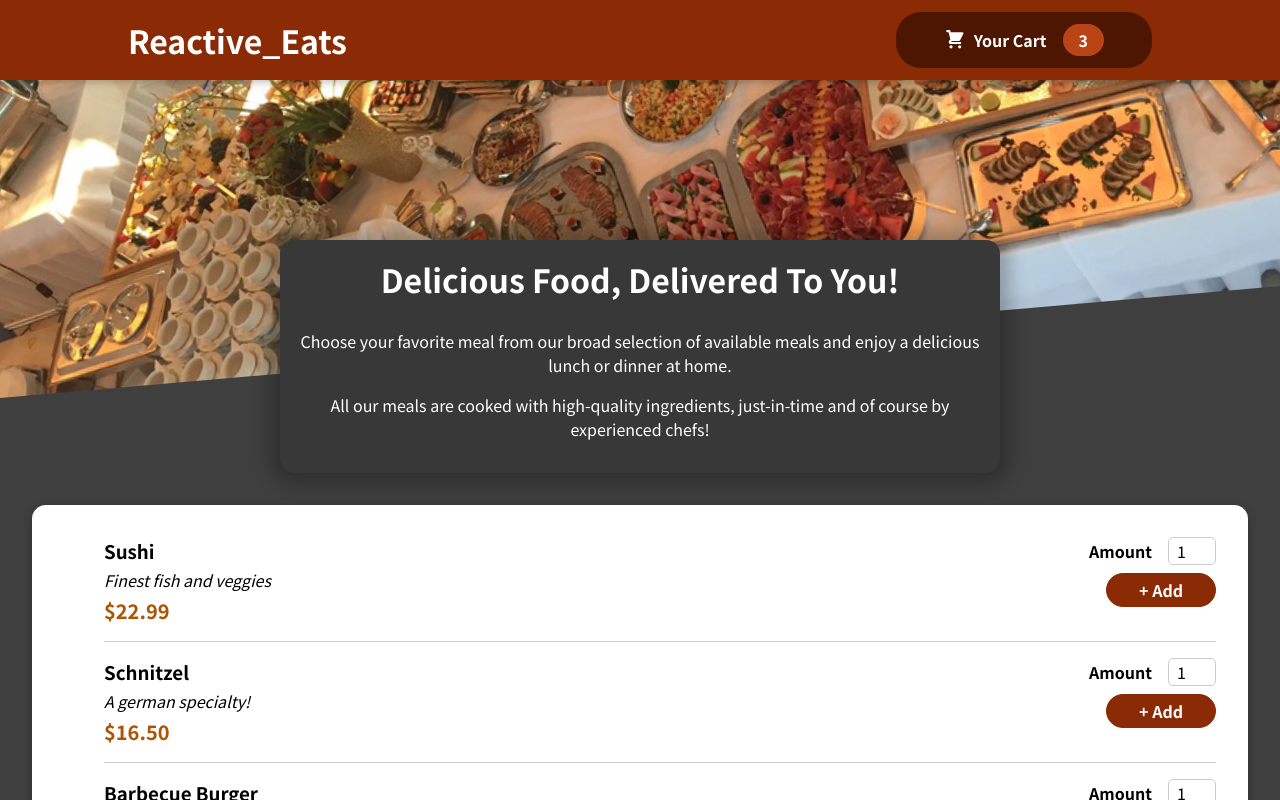
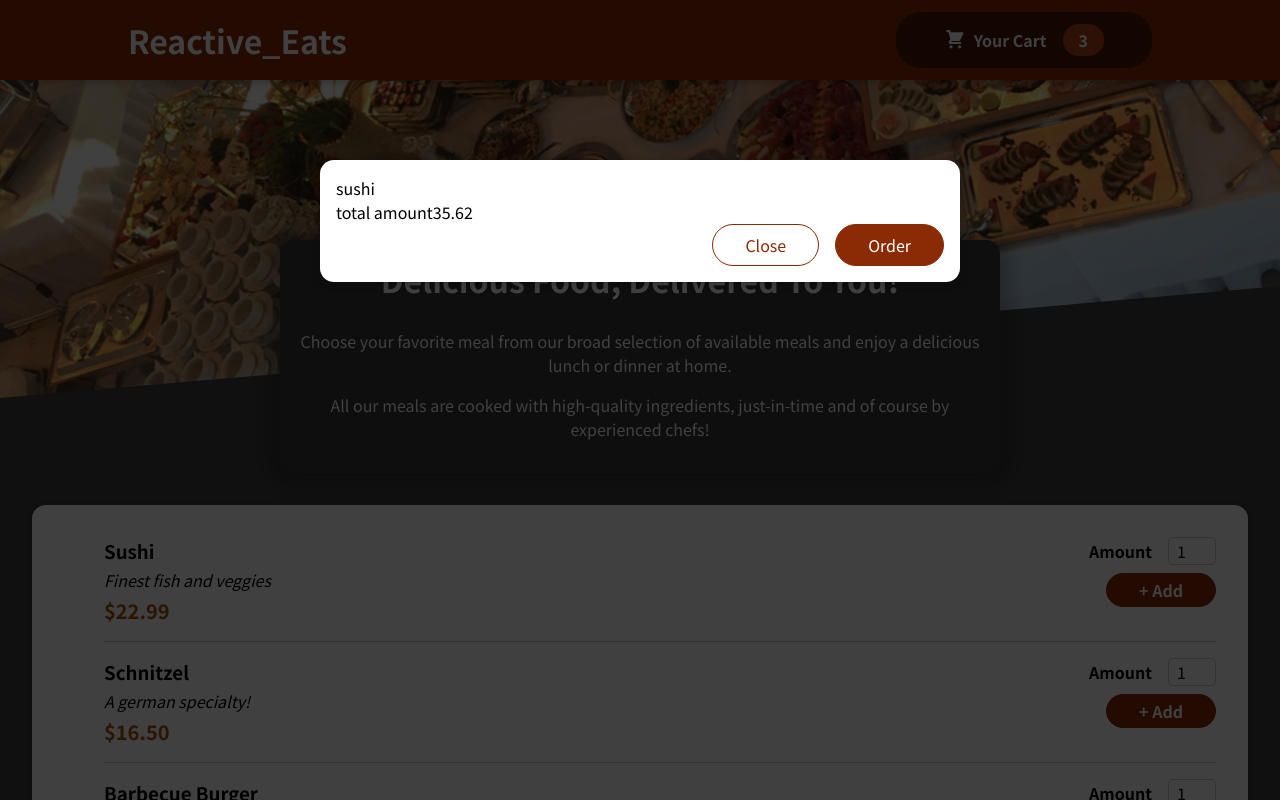
Before and after one commit to Aster347/React-Course-Food, a React (Create React App) app: page / in a window 1280 px wide. Shown: the top 800 px of the page. Built offline with nearby package versions, Linux system fonts and the light colour scheme.

Commit message:
Cart, Portals, and Modal added

```diff
--- a/public/index.html
+++ b/public/index.html
@@ -28,6 +28,7 @@
   </head>
   <body>
     <noscript>You need to enable JavaScript to run this app.</noscript>
+    <div id="overlays"></div>
     <div id="root"></div>
     <!--
       This HTML file is a template.
--- a/src/App.js
+++ b/src/App.js
@@ -1,10 +1,12 @@
 import React, { Fragment } from "react";
 import Header from "./components/Layout/Header";
 import Meals from "./components/Meals/Meals";
+import Cart from "./components/Cart/Cart";
 
 function App() {
   return (
     <Fragment>
+      <Cart />
       <Header />
       <main>
         <Meals />
--- a/src/components/Cart/Cart.js
+++ b/src/components/Cart/Cart.js
@@ -1,3 +1,4 @@
+import Modal from "../UI/Modal";
 import styles from "./Cart.module.css";
 
 const Cart = () => {
@@ -10,17 +11,17 @@
   );
 
   return (
-    <div>
-      {carditems}
+    <Modal>
+      {cartitems}
       <div className={styles.totals}>
         <span>total amount</span>
         <span>35.62</span>
       </div>
       <div className={styles.actions}>
-        <button className={styles['button--alt']}>Close</button>
+        <button className={styles["button--alt"]}>Close</button>
         <button className={styles.button}>Order</button>
       </div>
-    </div>
+    </Modal>
   );
 };
 
--- /dev/null
+++ b/src/components/UI/Modal.js
@@ -0,0 +1,31 @@
+import ReactDOM from "react-dom";
+import { Fragment } from "react";
+import styles from "./Modal.module.css";
+
+const Backdrop = (props) => {
+  return <div className={styles.backdrop} />;
+};
+
+const ModalOverlay = (props) => {
+  return (
+    <div className={styles.modal}>
+      <div className={styles.content}>{props.children}</div>
+    </div>
+  );
+};
+
+const portalElement = document.getElementById("overlays");
+
+const Modal = (props) => {
+  return (
+    <Fragment>
+      {ReactDOM.createPortal(<Backdrop />, portalElement)}
+      {ReactDOM.createPortal(
+        <ModalOverlay>{props.children}</ModalOverlay>,
+        portalElement
+      )}
+    </Fragment>
+  );
+};
+
+export default Modal;
--- /dev/null
+++ b/src/components/UI/Modal.module.css
@@ -0,0 +1,40 @@
+.backdrop {
+    position: fixed;
+    top: 0;
+    left: 0;
+    width: 100%;
+    height: 100vh;
+    z-index: 20;
+    background-color: rgba(0, 0, 0, 0.75);
+  }
+
+  .modal {
+    position: fixed;
+    top: 20vh;
+    left: 5%;
+    width: 90%;
+    background-color: white;
+    padding: 1rem;
+    border-radius: 14px;
+    box-shadow: 0 2px 8px rgba(0, 0, 0, 0.25);
+    z-index: 30;
+    animation: slide-down 300ms ease-out forwards;
+  }
+
+  @media (min-width: 768px) {
+    .modal {
+      width: 40rem;
+      left: calc(50% - 20rem);
+    }
+  }
+
+  @keyframes slide-down {
+    from {
+      opacity: 0;
+      transform: translateY(-3rem);
+    }
+    to {
+      opacity: 1;
+      transform: translateY(0);
+    }
+  }
```
Also changed, not shown: 1 other file (tests, documents, lock files or other folders).
